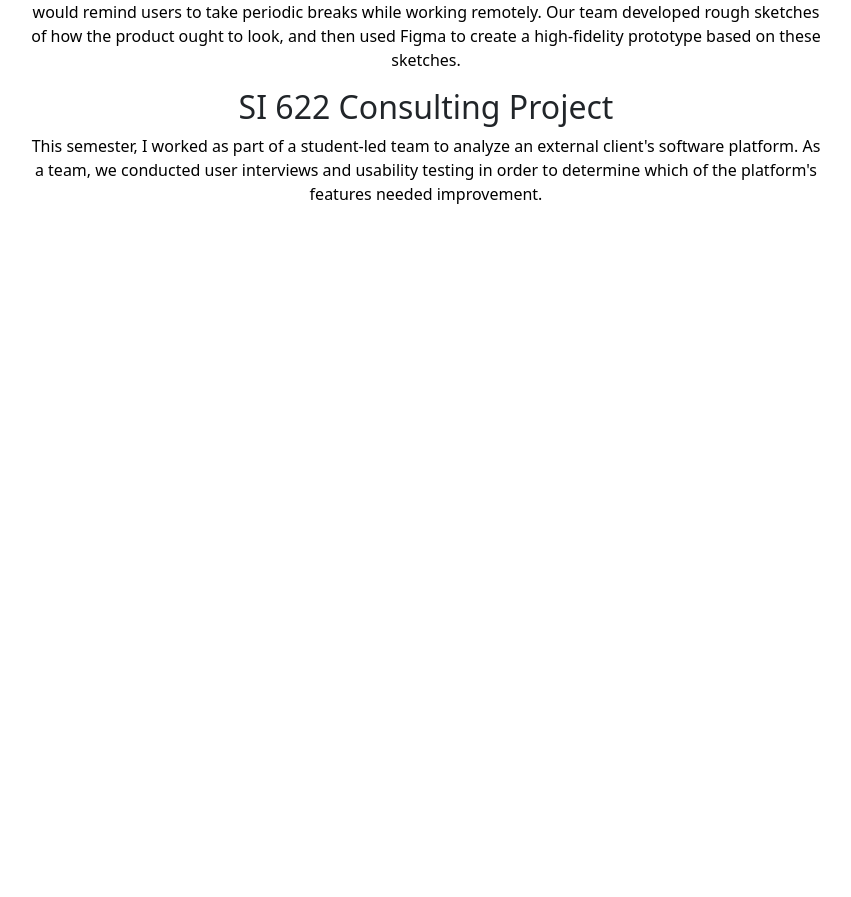
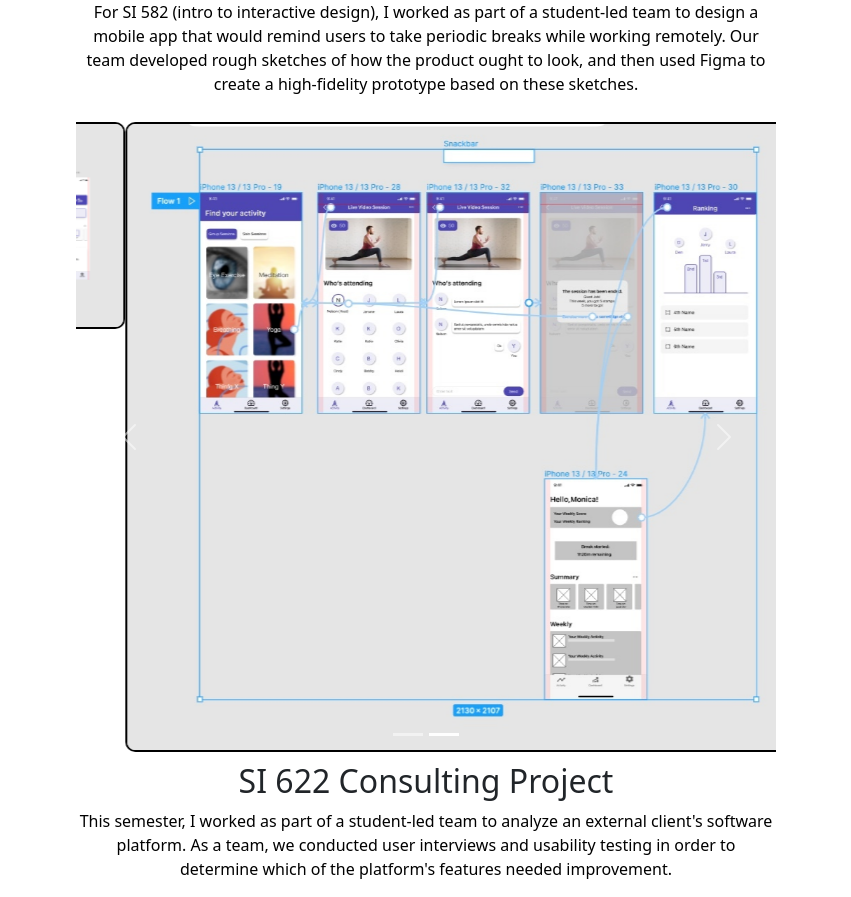
Before and after one commit to mrthorpe12/personal_portfolio, a React (Create React App) app in the folder portfolio/: page /team in a window 1280 px wide. Shown: the part 365-1262 px from the top of the page, without its empty margins (214-1065 px from the left). Before the commit the page ends 800 px from the top, so only its background shows below. Built offline with nearby package versions, Linux system fonts and the light colour scheme.

Commit message:
Add images to TeamProjects. Restyle.

```diff
--- a/portfolio/src/App.css
+++ b/portfolio/src/App.css
@@ -45,6 +45,7 @@ form input {
 main {
   display: grid;
   grid-template-columns: repeat(3, 1fr);
+  text-align: center;
 }
 
 main div {
@@ -63,12 +64,12 @@ h3, p {
   margin: 10px;
 }
 
-#affinity {
+/* #affinity {
   height: auto;
   width: 1000px;
-}
+} */
 
 .carousel, #map {
   height: auto;
-  width: 800px;
+  width: 700px;
 }
--- a/portfolio/src/components/TeamProjects.js
+++ b/portfolio/src/components/TeamProjects.js
@@ -1,5 +1,8 @@
 import React from "react";
 import { Carousel } from "react-bootstrap";
+
+import flowchart from "../images/flowchart.png";
+import interactions from "../images/interactions.jpg";
 
 const Team = () => {
     return (
@@ -11,6 +14,14 @@ const Team = () => {
             <p>For SI 582 (intro to interactive design), I worked as part of a student-led team to design a mobile app that would remind users to take periodic breaks while working remotely.  Our team developed rough sketches of how the product ought to look, and then used Figma to create a high-fidelity prototype based on these sketches.</p>
             <Carousel>
                 {/* insert carousel here with wireframes */}
+                <Carousel.Item>
+                    <img className='img-responsive carousel' src={flowchart} alt="Prototype flowchart." />
+                    <Carousel.Caption></Carousel.Caption>
+                </Carousel.Item>
+                <Carousel.Item>
+                    <img className='img-responsive carousel' src={interactions} alt="Interaction map." />
+                    <Carousel.Caption></Carousel.Caption>
+                </Carousel.Item>
             </Carousel>
             <h2>SI 622 Consulting Project</h2>
             <p>This semester, I worked as part of a student-led team to analyze an external client's software platform.  As a team, we conducted user interviews and usability testing in order to determine which of the platform's features needed improvement.</p>
```
Also changed, not shown: portfolio/src/images/flowchart.png (added), portfolio/src/images/interactions.jpg (added).
